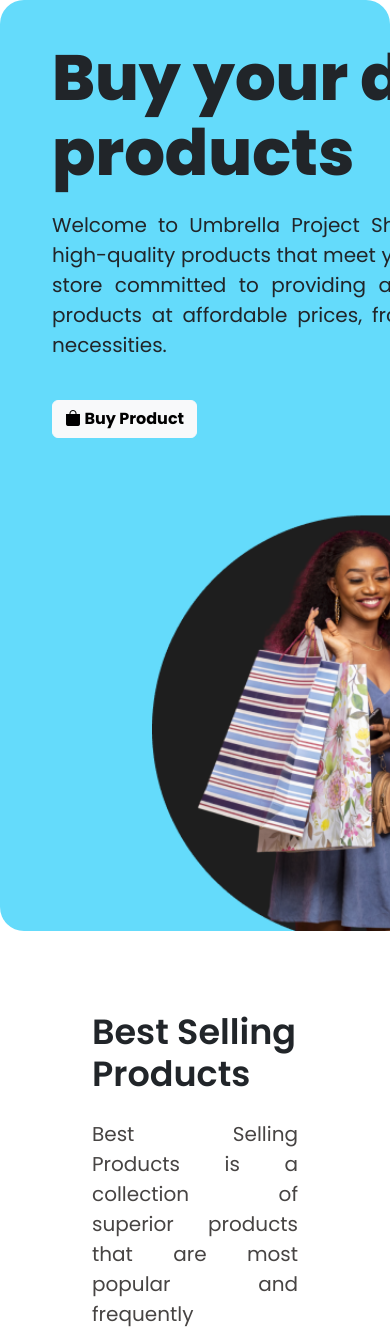
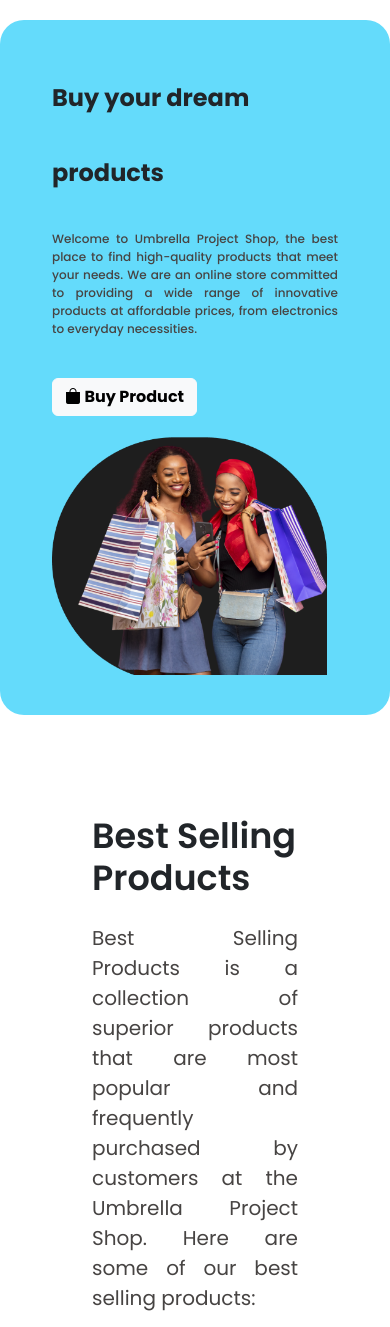
Before and after one commit to Gigabyte-Gang-Team/Umbrella-Project, a Flask app: page / in a window 390 px wide; the page is wider, and only the part inside the window is pictured. Shown: the part 97-1424 px from the top of that part. Run offline with Flask 3, Linux system fonts and the light colour scheme; data that the repository does not hold is empty; parts of the project's set-up code (start-up, migrations or seed data) failed here and were passed over.

Commit message:
update responsif layar

```diff
--- a/templates/home.html
+++ b/templates/home.html
@@ -39,6 +39,93 @@
             object-fit: cover;
             /* Ensure the image covers the container */
         }
+        .hero-section {
+            padding: 40px 0;
+        }
+
+        .hero-tagline h1 {
+            font-size: 48px;
+            font-weight: 700;
+        }
+
+        .hero-tagline p {
+            font-size: 18px;
+            font-weight: 500;
+            color: #474443;
+        }
+
+        .hero-img {
+            max-width: 100%;
+            position: relative;
+            top: 40px;
+            left: 100px;
+        }
+
+        /* Media Queries */
+        @media (max-width: 991px) {
+            .hero-tagline h1 {
+                font-size: 36px;
+                left: 0;
+                width: 100%;
+            }
+
+            .hero-tagline p {
+                font-size: 16px;
+                left: 0;
+                width: 100%;
+            }
+
+            .hero-img {
+                top: 20px;
+                left: 50px;
+            }
+        }
+
+        @media (max-width: 767px) {
+            .hero-tagline h1 {
+                font-size: 28px;
+                left: 0;
+                width: 100%;
+            }
+
+            .hero-tagline p {
+                font-size: 14px;
+                left: 0;
+                width: 100%;
+            }
+
+            .hero-img {
+                top: 10px;
+                left: 20px;
+            }
+        }
+
+        @media (max-width: 576px) {
+            .hero-section {
+                padding: 20px 0;
+            }
+
+            .hero-tagline h1 {
+                font-size: 24px;
+                left: 0;
+                width: 100%;
+            }
+
+            .hero-tagline p {
+                font-size: 12px;
+                left: 0;
+                width: 100%;
+            }
+
+            .hero-img {
+                top: 0;
+                left: 0;
+                width: 100%;
+            }
+
+
+        }
+
     </style>
 
 </head>
@@ -50,24 +137,22 @@
         <div class="container">
             <div class="row main-content">
                 <div class="col-md-6 hero-tagline my-auto">
-                    <h1>Buy your
-                        dream products</h1>
-                    <p style="text-align: justify;">Welcome to Umbrella Project Shop, the best place to find
-                        high-quality products that meet your
-                        needs. We are an online store committed to providing a wide range of innovative products at
-                        affordable prices, from electronics to everyday necessities.</p>
+                    <h1>Buy your dream products</h1>
+                    <p style="text-align: justify;">
+                        Welcome to Umbrella Project Shop, the best place to find high-quality products that meet your needs. We are an online store committed to providing a wide range of innovative products at affordable prices, from electronics to everyday necessities.
+                    </p>
                     <button class="btn btn-light fw-bold" onclick="window.location.href = '/products';">
                         <i class="bi bi-bag-fill"></i>
                         Buy Product
                     </button>
                 </div>
-                <div class="col-md-6">
-                    <img src="../static/img/img-hero.png" alt="" width="500" class="position-relative"
-                        style="top: 40px; left:100px;">
+                <div class="col-md-6 text-center">
+                    <img src="../static/img/img-hero.png" alt="" class="img-fluid hero-img">
                 </div>
             </div>
         </div>
     </main>
+
 
     <section class="best-selling">
         <div class="container">
```
